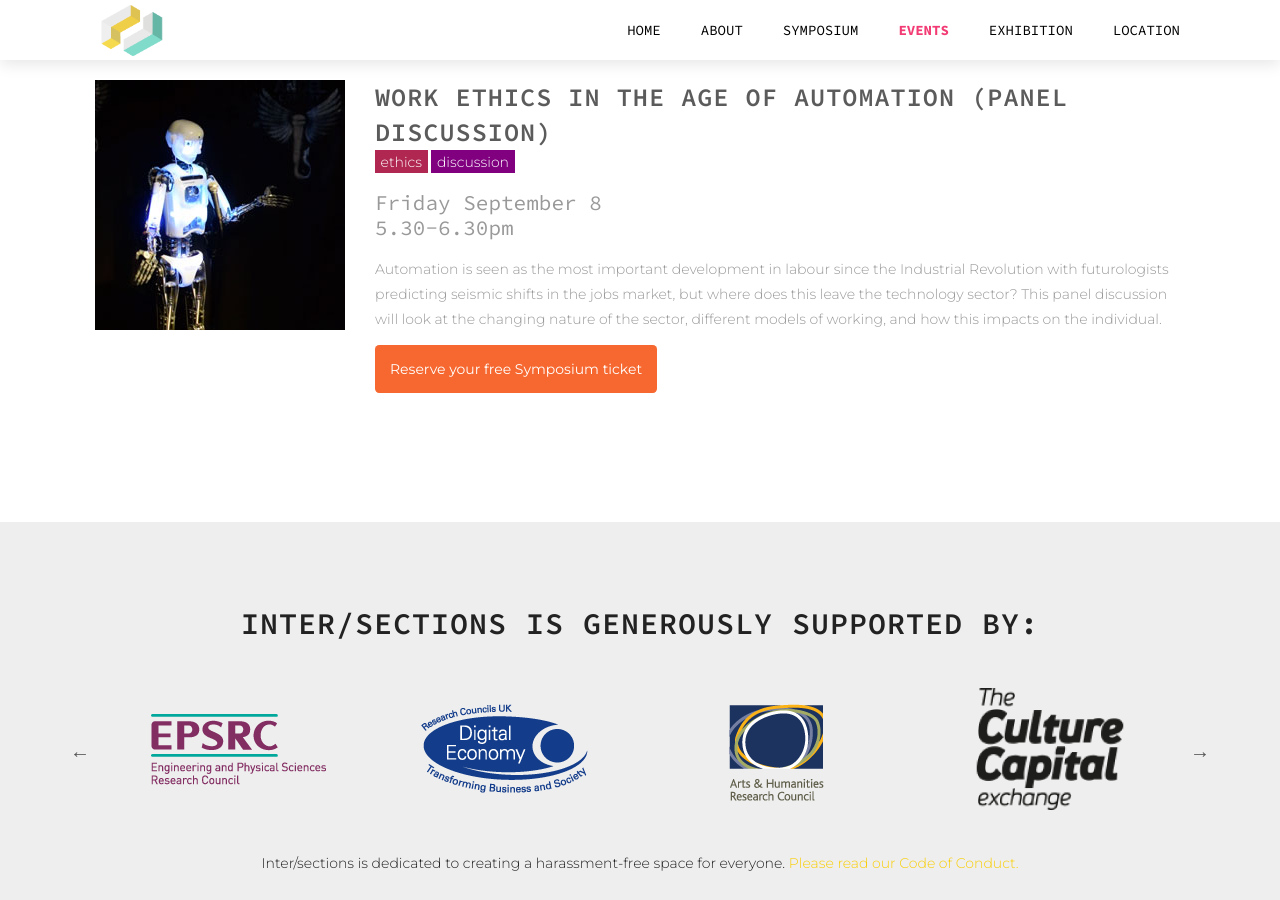
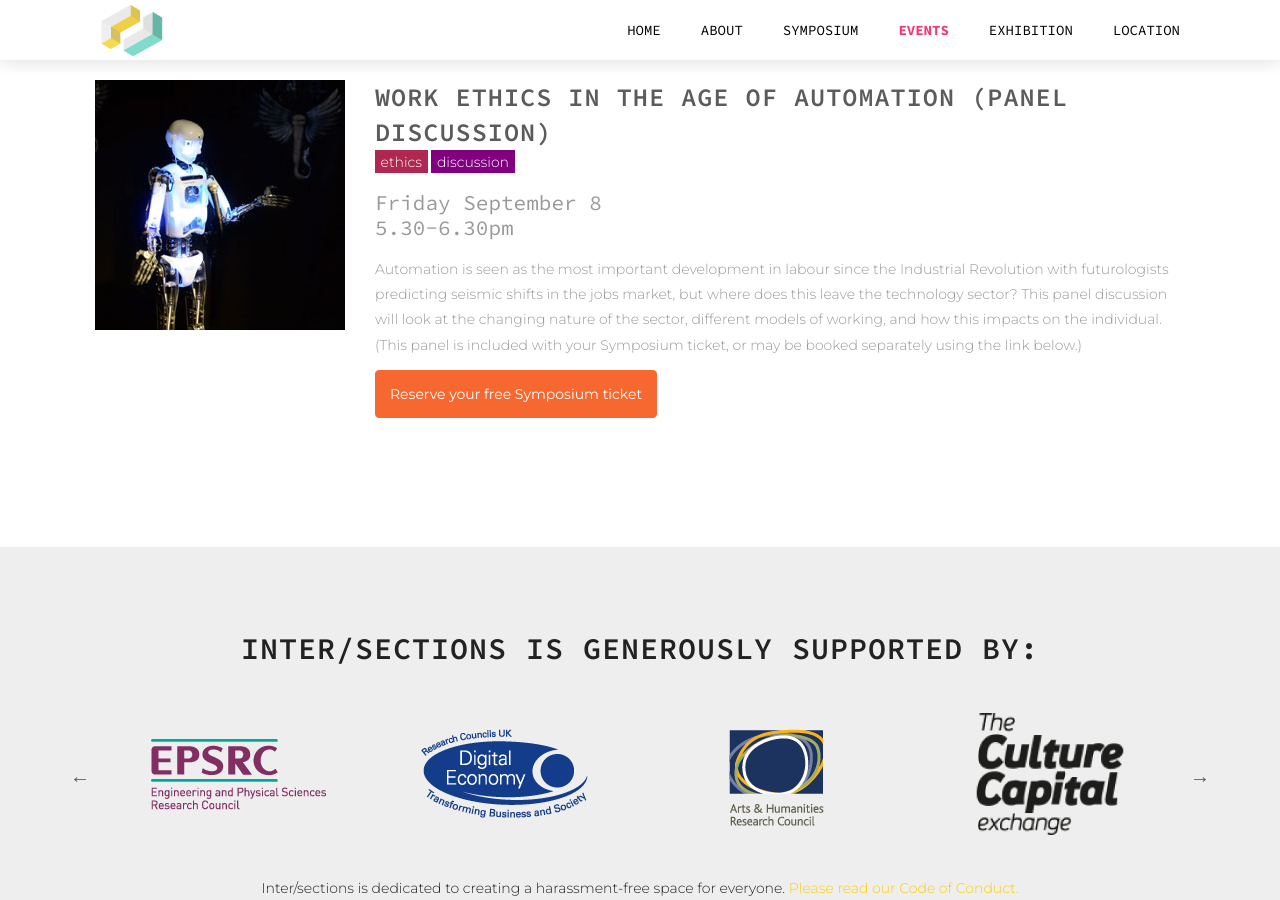
Before and after one commit to disastrid/intersections_redux, a Jekyll site: the page built from events.html, in a window 1280 px wide and 900 px high, scrolled down 2539 px. Built offline with Jekyll 4.4.1, drawn with Linux system fonts in a browser that asks for light colours.

Commit message:
Added link to ethics panel eventbrite

```diff
--- a/_data/events.yml
+++ b/_data/events.yml
@@ -52,7 +52,7 @@
   date: Friday September 8
   time: 5.30-6.30pm
   tags: ["ethics", "discussion"]
-  button-url: "https://www.eventbrite.co.uk/e/intersections-symposium-tickets-35385982426"
+  button-url: "https://www.eventbrite.co.uk/e/intersections-work-ethics-in-the-age-of-automation-tickets-36745741502"
   button-text: Reserve your free Symposium ticket
   desc:
-    Automation is seen as the most important development in labour since the Industrial Revolution with futurologists predicting seismic shifts in the jobs market, but where does this leave the technology sector? This panel discussion will look at the changing nature of the sector, different models of working, and how this impacts on the individual.
+    Automation is seen as the most important development in labour since the Industrial Revolution with futurologists predicting seismic shifts in the jobs market, but where does this leave the technology sector? This panel discussion will look at the changing nature of the sector, different models of working, and how this impacts on the individual. (This panel is included with your Symposium ticket, or may be booked separately using the link below.)
```
